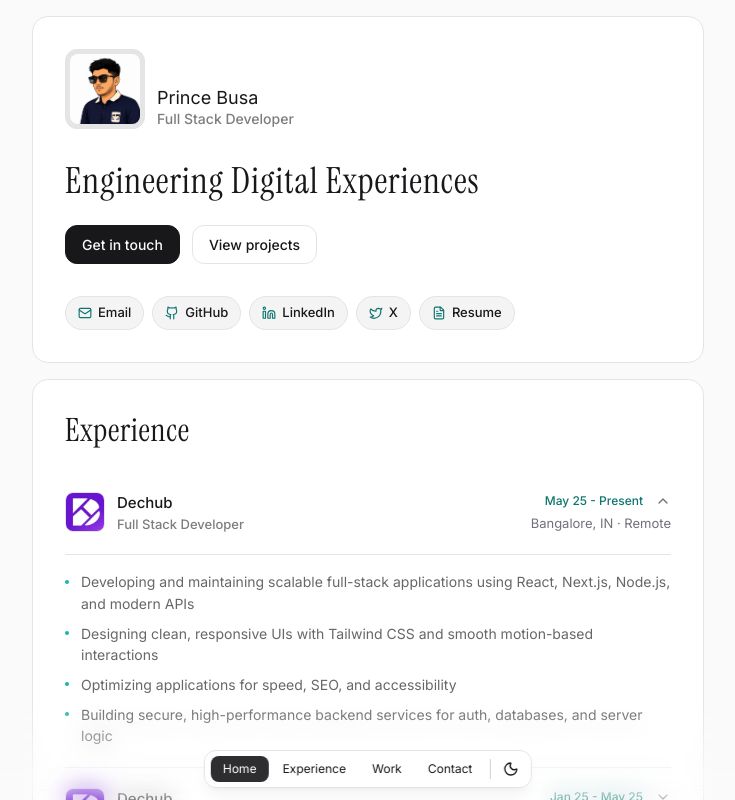
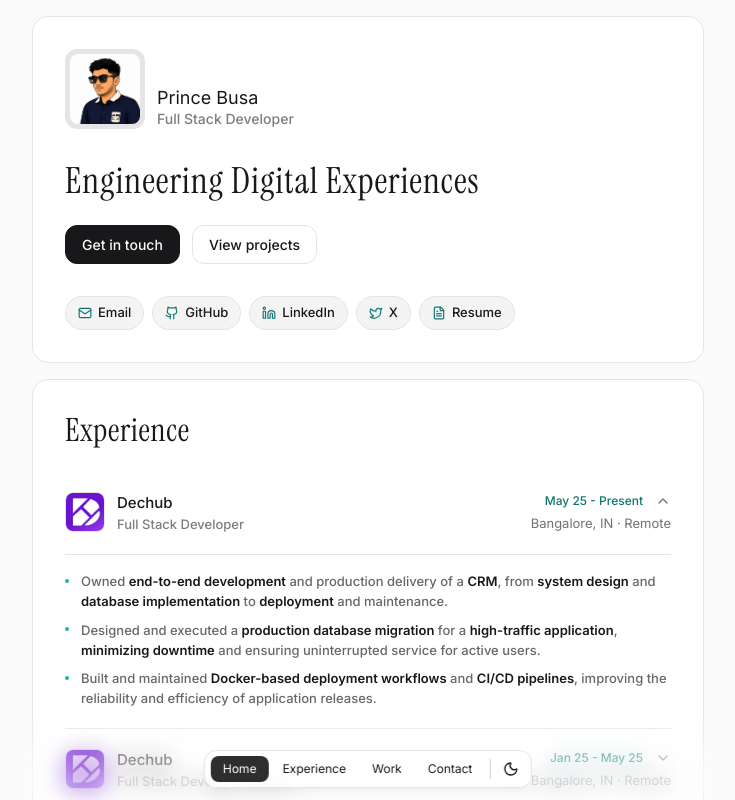
Before and after one commit to Princebusa/princefolio, a React (Vite) app: page / in a window 1280 px wide. Both pictures are taken after a click on the button 640 px from the left and 513 px from the top of the page. Shown: the top 800 px of the page, without its empty margins (272-1007 px from the left). Built offline with nearby package versions, Linux system fonts and the light colour scheme.

Commit message:
added resume

```diff
--- a/src/components/contact.tsx
+++ b/src/components/contact.tsx
@@ -6,6 +6,7 @@ import {
   Mail,
   Twitter,
 } from "lucide-react";
+import resume from "../assets/Prince Resume.pdf";
 
 const contacts = [
   {
@@ -28,7 +29,7 @@ const contacts = [
   },
   {
     label: "X",
-    value: "@Prince_busa13",
+    value: "@princebusa_",
     href: "https://x.com/princebusa_",
     icon: Twitter,
   },
@@ -83,7 +84,7 @@ export default function Contact() {
       </div>
 
       <a
-        href="/resume.pdf"
+        href={resume}
         target="_blank"
         rel="noopener noreferrer"
         className="btn-fathom mt-6 w-full sm:w-auto"
--- a/src/components/expirence.tsx
+++ b/src/components/expirence.tsx
@@ -1,4 +1,4 @@
-import { useState } from "react";
+import { useState, type ReactNode } from "react";
 import { AnimatePresence, motion } from "motion/react";
 import { ChevronDown } from "lucide-react";
 import dechub from "../assets/dechub_logo.jfif";
@@ -11,11 +11,25 @@ const roles = [
     location: "Bangalore, IN",
     locationType: "Remote",
     points: [
-      "Developing and maintaining scalable full-stack applications using React, Next.js, Node.js, and modern APIs",
-      "Designing clean, responsive UIs with Tailwind CSS and smooth motion-based interactions",
-      "Optimizing applications for speed, SEO, and accessibility",
-      "Building secure, high-performance backend services for auth, databases, and server logic",
-    ],
+      <>
+        Owned <span className="font-semibold text-[var(--vast)]">end-to-end development</span> and production delivery of a{" "}
+        <span className="font-semibold text-[var(--vast)]">CRM</span>, from{" "}
+        <span className="font-semibold text-[var(--vast)]">system design</span> and{" "}
+        <span className="font-semibold text-[var(--vast)]">database implementation</span> to{" "}
+        <span className="font-semibold text-[var(--vast)]">deployment</span> and maintenance.
+      </>,
+      <>
+        Designed and executed a{" "}
+        <span className="font-semibold text-[var(--vast)]">production database migration</span> for a{" "}
+        <span className="font-semibold text-[var(--vast)]">high-traffic application</span>,{" "}
+        <span className="font-semibold text-[var(--vast)]">minimizing downtime</span> and ensuring uninterrupted service for active users.
+      </>,
+      <>
+        Built and maintained{" "}
+        <span className="font-semibold text-[var(--vast)]">Docker-based deployment workflows</span> and{" "}
+        <span className="font-semibold text-[var(--vast)]">CI/CD pipelines</span>, improving the reliability and efficiency of application releases.
+      </>,
+    ] as ReactNode[],
   },
   {
     company: "Dechub",
@@ -24,11 +38,30 @@ const roles = [
     location: "Bangalore, IN",
     locationType: "Remote",
     points: [
-      "Assisted in building production-ready features using React, JavaScript, and REST APIs",
-      "Implemented responsive layouts and UI components with Tailwind CSS",
-      "Worked closely with senior developers to debug, refactor, and improve performance",
-      "Integrated frontend components with backend services and API data flows",
-    ],
+      <>
+        Built and integrated frontend features for{" "}
+        <span className="font-semibold text-[var(--vast)]">Tanishq</span>, developing{" "}
+        <span className="font-semibold text-[var(--vast)]">responsive UIs</span> with{" "}
+        <span className="font-semibold text-[var(--vast)]">React</span>,{" "}
+        <span className="font-semibold text-[var(--vast)]">Tailwind CSS</span>, and backend{" "}
+        <span className="font-semibold text-[var(--vast)]">API integrations</span>.
+      </>,
+      <>
+        Contributed to the development of an{" "}
+        <span className="font-semibold text-[var(--vast)]">end-to-end CRM</span>, working closely with the{" "}
+        <span className="font-semibold text-[var(--vast)]">founding team</span> across{" "}
+        <span className="font-semibold text-[var(--vast)]">frontend</span>,{" "}
+        <span className="font-semibold text-[var(--vast)]">backend</span>, and{" "}
+        <span className="font-semibold text-[var(--vast)]">database</span> workflows.
+      </>,
+      <>
+        Assisted in{" "}
+        <span className="font-semibold text-[var(--vast)]">production deployments</span> and infrastructure setup using{" "}
+        <span className="font-semibold text-[var(--vast)]">Docker</span> and{" "}
+        <span className="font-semibold text-[var(--vast)]">CI/CD</span>, gaining hands-on experience{" "}
+        <span className="font-semibold text-[var(--vast)]">shipping applications</span> to live environments.
+      </>,
+    ] as ReactNode[],
   },
 ];
 
@@ -126,10 +159,10 @@ export default function Exp() {
                     className="overflow-hidden"
                   >
                     <ul className="flex flex-col gap-2 border-t border-[var(--border)] px-0 pb-5 pt-4 sm:pl-0">
-                      {role.points.map((point) => (
+                      {role.points.map((point, pointIndex) => (
                         <li
-                          key={point}
-                          className="relative pl-4 text-[13px] leading-[1.55] text-[var(--charcoal)]/70 before:absolute before:left-0 before:top-[0.6em] before:h-1 before:w-1 before:rounded-full before:bg-[var(--glow)] sm:text-[14px]"
+                          key={pointIndex}
+                          className="relative font-[500] pl-4 text-[12px] leading-[1.55] text-[var(--charcoal)]/70 before:absolute before:left-0 before:top-[0.6em] before:h-1 before:w-1 before:rounded-full before:bg-[var(--glow)] sm:text-[13px]"
                         >
                           {point}
                         </li>
--- a/src/components/intro.tsx
+++ b/src/components/intro.tsx
@@ -1,5 +1,6 @@
 import prince from "../assets/prince.jpeg";
 import toon from "../assets/toon.png";
+import resume from "../assets/Prince Resume.pdf";
 import { motion } from "motion/react";
 import {
   FileText,
@@ -16,7 +17,7 @@ const links = [
   { label: "GitHub", href: "https://github.com/princebusa", icon: Github },
   { label: "LinkedIn", href: "https://linkedin.com/in/prince-busa", icon: Linkedin },
   { label: "X", href: "https://x.com/princebusa_", icon: Twitter },
-  { label: "Resume", href: "/resume.pdf", icon: FileText },
+  { label: "Resume", href: resume, icon: FileText },
 ];
 
 export default function Intro() {
```
Also changed, not shown: 1 other file (tests, documents, lock files or other folders).
